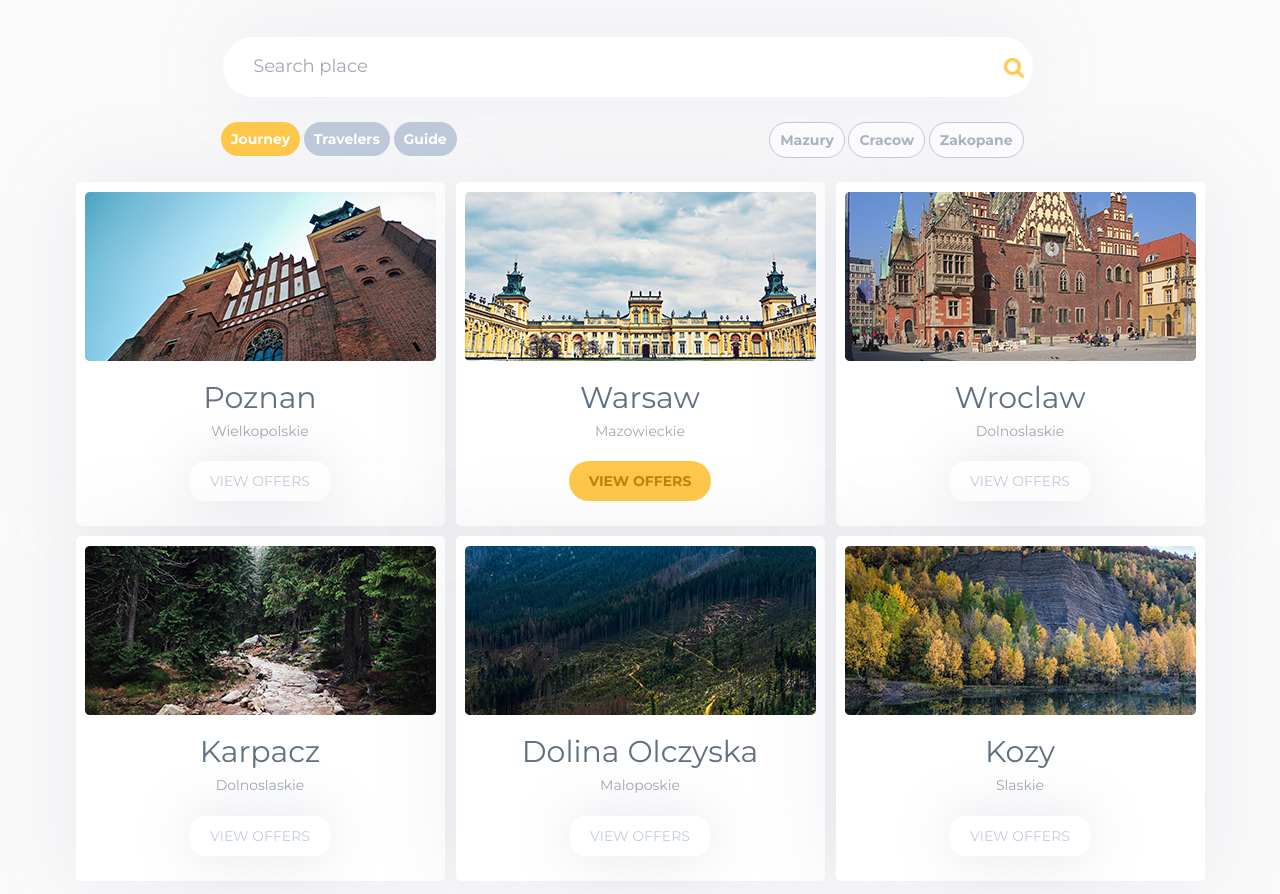
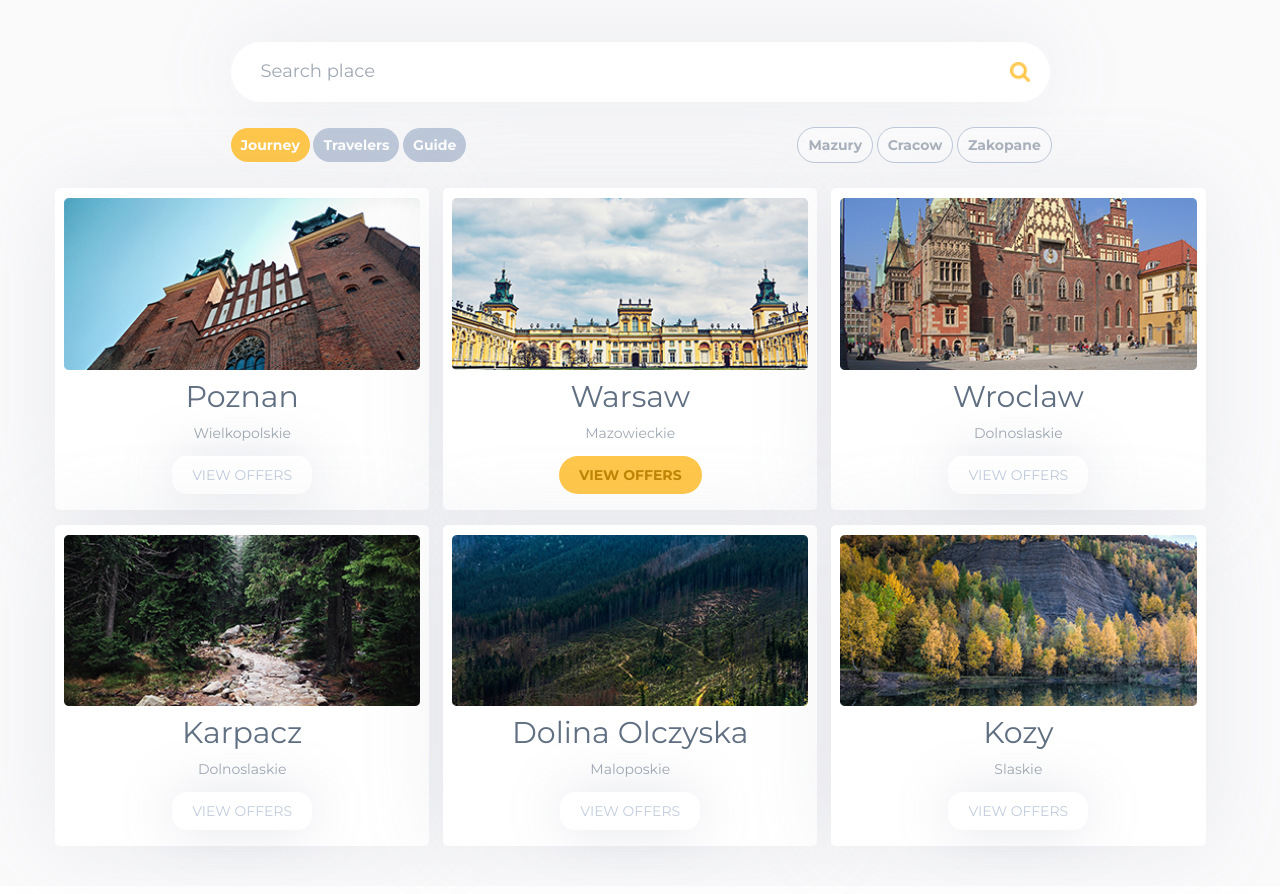
Before and after one commit to vsenatorrent/bootstrap-flexbox_w1, a plain HTML site: page index.html in a window 1280 px wide. Shown: the part 1088-1982 px from the top of the page. Drawn offline with nearby package versions, Linux system fonts and the light colour scheme.

Commit message:
offers refactoring

```diff
--- a/css/style.scss
+++ b/css/style.scss
@@ -54,7 +54,8 @@ a:hover {
         font-weight: $regular;
         list-style: none;
         display: inline-block;
-		& + & {
+
+        &+& {
             margin-left: 45px;
         }
 
@@ -99,90 +100,97 @@ a:hover {
         margin-bottom: 265px;
     }
 
-    &__caption  {
+    &__caption {
         font-size: 18px;
         color: white;
         /*text-align: center;*/
     }
 }
 
-.section_images {
-    position: relative;
-    z-index: 2;
-    padding-bottom: 45px;
+// .section_images {
+//     position: relative;
+//     z-index: 2;
+//     padding-bottom: 45px;
 
-    .img_list {
-        display: flex;
-        flex-wrap: nowrap;
-        flex-direction: row;
-        justify-content: space-around;
-        padding-left: 0px;
-        margin-top: -180px;
-    }
+//     .img_list {
+//         display: flex;
+//         flex-wrap: nowrap;
+//         flex-direction: row;
+//         justify-content: space-around;
+//         padding-left: 0px;
+//         margin-top: -180px;
+//     }
 
-    li {
-        list-style: none;
-        margin-right: 20px;
+//     li {
+//         list-style: none;
+//         margin-right: 20px;
 
-        &:last-child {
-            margin-right: 0px;
-        }
+//         &:last-child {
+//             margin-right: 0px;
+//         }
 
-        ;
-    }
+//         ;
+//     }
 
-    img {
-        width: 100%;
-    }
+//     img {
+//         width: 100%;
+//     }
 
-    .img1,
-    .img5 {
-        width: 19.1%;
-    }
+//     .img1,
+//     .img5 {
+//         width: 19.1%;
+//     }
 
-    .img2,
-    .img3,
-    .img4 {
-        width: 20.5%;
-    }
-}
+//     .img2,
+//     .img3,
+//     .img4 {
+//         width: 20.5%;
+//     }
+// }
 
-.top_banner {
+.offers {
     background-color: #fafafb;
+    padding-top: 50px;
     padding-bottom: 25px;
 
-    .banner_descr {
+    &__descr {
         font-size: 30px;
         color: $center_color;
         font-weight: $bold;
         margin-bottom: 45px;
     }
 
-    .search_field {
-        min-height: 20px;
+    &__search {
+        display: block;
         margin: 0 auto;
-
-        [type="search"] {
         padding: 20px 610px 20px 30px;
         border-radius: 30px;
         border: none;
         outline: none;
-            margin-bottom: 25px;
         box-shadow: 0px 0px 85px 0px rgba(141, 148, 169, 0.15);
+        width: 70%;
     }
 
-        [type="image"] {
+    &-search__label {
+        position: relative;
+        display: block;
+
+        &::after {
+            content: '';
+            display: block;
             width: 20px;
             height: 20px;
-            position: relative;
-            left: -33px;
-            vertical-align: middle;
+            background: url('../img/Search.png') top center no-repeat;
+            background-size: cover;
+            position: absolute;
+            top: 20px;
+            right: 195px;
         }
     }
 
-    .top_banner_btns {
-        margin-left: 40px;
-        margin-bottom: 60px;
+    &-btns {
+        width: 70%;
+        margin: 25px auto;
 
         button {
             padding: 7px 10px;
@@ -192,7 +200,10 @@ a:hover {
             font-weight: $bold;
         }
 
-        .btn_left {
+        &__category {
+            width: 49%;
+            display: inline-block;
+
             button {
                 color: white;
                 background-color: #bdc8d9;
@@ -203,32 +214,54 @@ a:hover {
             }
         }
 
-        .btn_right {
+        &__cities {
+            width: 49%;
+            display: inline-block;
+
             button {
                 color: #aab2bc;
                 background-color: #fbfbfc;
                 border: 1px solid rgb(189, 200, 217);
+
+                &:last-child {
+                    margin-right: -15px;
+                }
             }
         }
     }
 
-    .top_banner_imgs {
-        display: flex;
-        flex-wrap: wrap;
-        flex-decoration: row;
-        justify-content: space-around;
-
-        ul {
+    &-card {
         background-color: #fff;
         border-radius: 5px;
         padding: 10px 9px 25px 9px;
         box-shadow: 0px 0px 85px 0px rgba(141, 148, 169, 0.15);
+        width: 32%;
+        display: inline-block;
+        margin-bottom: 15px;
+
+        &:nth-child(even) {
+            margin: 0 10px;
         }
 
-        ul li {
-            list-style: none;
+        &__image {
+            width: 100%;
+        }
 
-            [type="button"]:not(.active) {
+        &__town {
+            font-size: 30px;
+            font-weight: $regular;
+            color: $center_color;
+        }
+
+        &__city {
+            font-size: 14px;
+            color: $img_descr;
+            margin-bottom: 22px;
+        }
+
+        &__btn {
+
+            &:not(.active) {
                 text-transform: uppercase;
                 padding: 10px 20px;
                 border-radius: 15px;
@@ -237,9 +270,8 @@ a:hover {
                 color: #c1ccdc;
                 box-shadow: 0px 0px 54px 0px rgba(141, 148, 169, 0.25);
             }
-        }
 
-        .active {
+            &--active {
                 padding: 10px 20px;
                 background-color: $gold_color;
                 color: #be8505;
@@ -248,18 +280,52 @@ a:hover {
                 text-transform: uppercase;
                 font-weight: $bold;
             }
-
-        .img_title {
-            font-size: 30px;
-            font-weight: $regular;
-            color: $center_color;
+        }
     }
 
-        .img_descr {
-            font-size: 14px;
-            color: $img_descr;
-            margin-bottom: 22px;
-        }
+    &-cards {
+        // display: flex;
+        // flex-wrap: wrap;
+        // flex-direction: row;
+        // justify-content: space-around;
+
+
+        //     ul li {
+        //         list-style: none;
+
+        //         [type="button"]:not(.active) {
+        //             text-transform: uppercase;
+        //             padding: 10px 20px;
+        //             border-radius: 15px;
+        //             border: none;
+        //             background-color: #fff;
+        //             color: #c1ccdc;
+        //             box-shadow: 0px 0px 54px 0px rgba(141, 148, 169, 0.25);
+        //         }
+        //     }
+
+        // .active {
+        //     padding: 10px 20px;
+        //     background-color: $gold_color;
+        //     color: #be8505;
+        //     border: none;
+        //     border-radius: 30px;
+        //     text-transform: uppercase;
+        //     font-weight: $bold;
+        // }
+
+        //     .img_title {
+        //         font-size: 30px;
+        //         font-weight: $regular;
+        //         color: $center_color;
+        //     }
+
+        //     .img_descr {
+        //         font-size: 14px;
+        //         color: $img_descr;
+        //         margin-bottom: 22px;
+        //     }
+        // }
     }
 }
 
--- a/index.html
+++ b/index.html
@@ -27,7 +27,8 @@
                     <li class="header-nav__item"><a href="#" class="header-nav__link">Journey</a></li>
                     <li class="header-nav__item"><a href="#" class="header-nav__link">Hotels</a></li>
                     <li class="header-nav__item"><a href="#" class="header-nav__link">Travelers</a></li>
-                    <li class="header-nav__item"><img src="img/search.png" alt="search icon" class="header-nav__search-icon"></li>
+                    <li class="header-nav__item"><img src="img/search.png" alt="search icon"
+                            class="header-nav__search-icon"></li>
                 </ul>
             </nav>
         </div>
@@ -39,7 +40,7 @@
         </div>
     </header>
     <main>
-        <section class="section_images clearfix">
+        <!-- <section class="section_images clearfix">
             <div class="container-fluid">
                 <div class="row">
                     <ul class="img_list">
@@ -51,33 +52,82 @@
                     </ul>
                 </div>
             </div>
-        </section>
-        <section class="top_banner clearfix">
+        </section> -->
+        <section class="offers">
             <div class="container">
                 <div class="row">
-                    <p class="banner_descr text-center">Where you want to go?</p>
-                    <div class="search_field text-center">
-                        <input type="search" placeholder="Search place">
-                        <input type="image" src="img/Search.png">
-                    </div>
+                    <p class="offers__descr text-center">Where you want to go?</p>
+                    <label class="offers-search__label" for="offers-search"></label>
+                    <input type="search" placeholder="Search place" class="offers__search" id="offers-search">
                 </div>
                 <div class="row">
-                    <div class="top_banner_btns">
-                        <div class="btn_left col-md-4 text-right">
+                    <div class="offers-btns">
+                        <div class="offers-btns__category">
                             <button class="active">Journey</button>
                             <button>Travelers</button>
                             <button>Guide</button>
                         </div>
-                        <div class="btn_right col-md-offset-3 col-md-4">
+                        <div class="offers-btns__cities text-right">
                             <button>Mazury</button>
                             <button>Cracow</button>
                             <button>Zakopane</button>
                         </div>
                     </div>
                 </div>
-                <div class="top_banner_imgs">
+                <div class="offers-cards">
                     <div class="row">
-                        <ul class="text-center">
+                        <div class="offers-card text-center">
+                            <img class="offers-card__image" src="img/banner_1.png"" alt=" Card image cap">
+                            <div class="offers-card-descr">
+                                <h4 class="offers-card__town">Poznan</h4>
+                                <p class="offers-card__city">Wielkopolskie</p>
+                                <a href="#" class="offers-card__btn">View offers</a>
+                            </div>
+                        </div>
+                        <div class="offers-card text-center">
+                            <img class="offers-card__image" src="img/banner_2.png"" alt=" Card image cap">
+                            <div class="offers-card-descr">
+                                <h4 class="offers-card__town">Warsaw</h4>
+                                <p class="offers-card__city">Mazowieckie</p>
+                                <a href="#" class="offers-card__btn--active">View offers</a>
+                            </div>
+                        </div>
+                        <div class="offers-card text-center">
+                            <img class="offers-card__image" src="img/banner_3.png"" alt=" Card image cap">
+                            <div class="offers-card-descr">
+                                <h4 class="offers-card__town">Wroclaw</h4>
+                                <p class="offers-card__city">Dolnoslaskie</p>
+                                <a href="#" class="offers-card__btn">View offers</a>
+                            </div>
+                        </div>
+                    </div>
+                    <div class="row">
+                        <div class="offers-card text-center">
+                            <img class="offers-card__image" src="img/banner_4.png"" alt=" Card image cap">
+                            <div class="offers-card-descr">
+                                <h4 class="offers-card__town">Karpacz</h4>
+                                <p class="offers-card__city">Dolnoslaskie</p>
+                                <a href="#" class="offers-card__btn">View offers</a>
+                            </div>
+                        </div>
+                        <div class="offers-card text-center">
+                            <img class="offers-card__image" src="img/banner_5.png"" alt=" Card image cap">
+                            <div class="offers-card-descr">
+                                <h4 class="offers-card__town">Dolina Olczyska</h4>
+                                <p class="offers-card__city">Maloposkie</p>
+                                <a href="#" class="offers-card__btn">View offers</a>
+                            </div>
+                        </div>
+                        <div class="offers-card text-center">
+                            <img class="offers-card__image" src="img/banner_6.png"" alt=" Card image cap">
+                            <div class="offers-card-descr">
+                                <h4 class="offers-card__town">Kozy</h4>
+                                <p class="offers-card__city">Slaskie</p>
+                                <a href="#" class="offers-card__btn">View offers</a>
+                            </div>
+                        </div>
+                    </div>
+                    <!-- <ul class="text-center">
                             <li>
                                 <img src="img/banner_1.png" alt="@">
                             </li>
@@ -171,7 +221,7 @@
                                 <input type="button" value="view offers">
                             </li>
                         </ul>
-                    </div>
+                    </div> -->
                 </div>
             </div>
         </section>
```
Also changed, not shown: css/style.css, 1 other file. Lines whose indentation alone changed are shown as unchanged.
